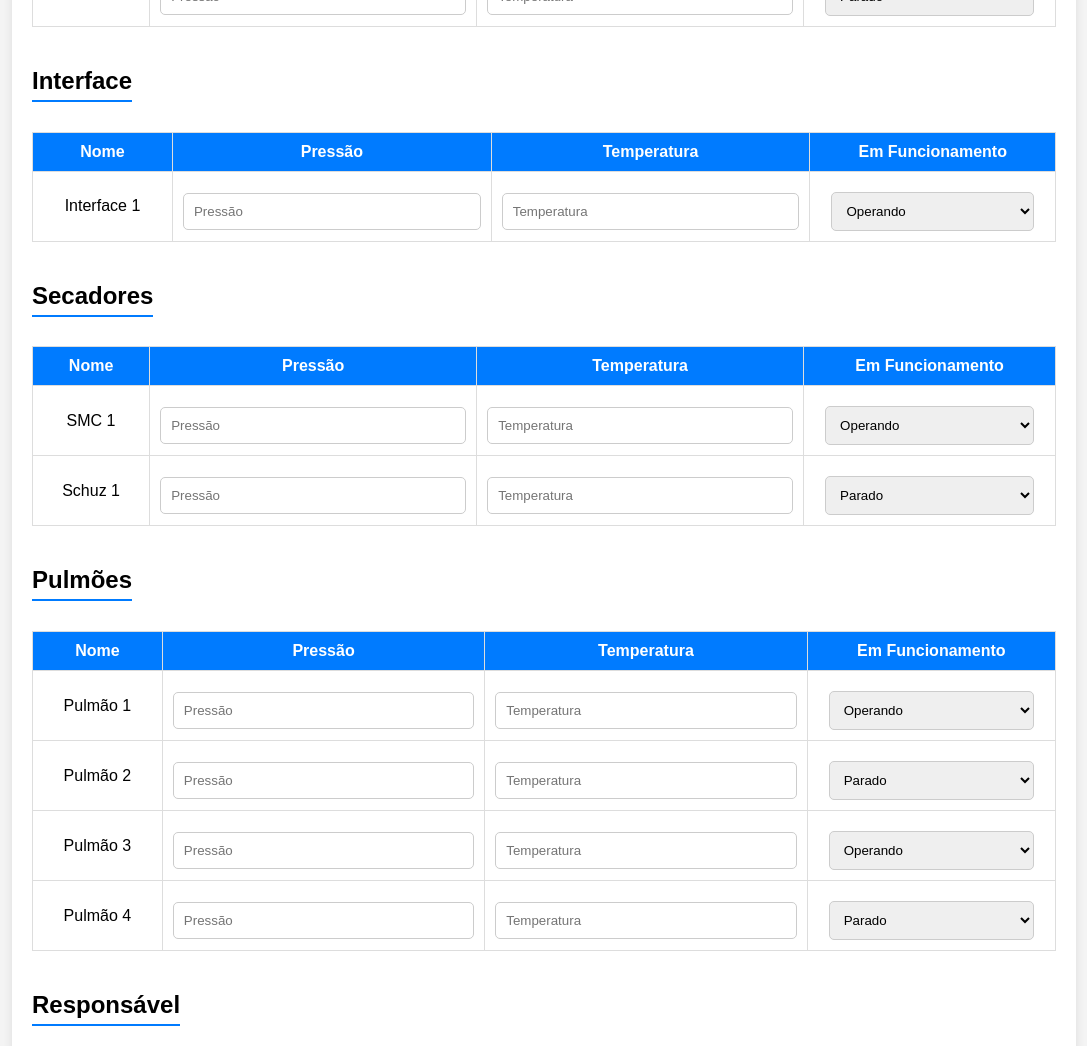
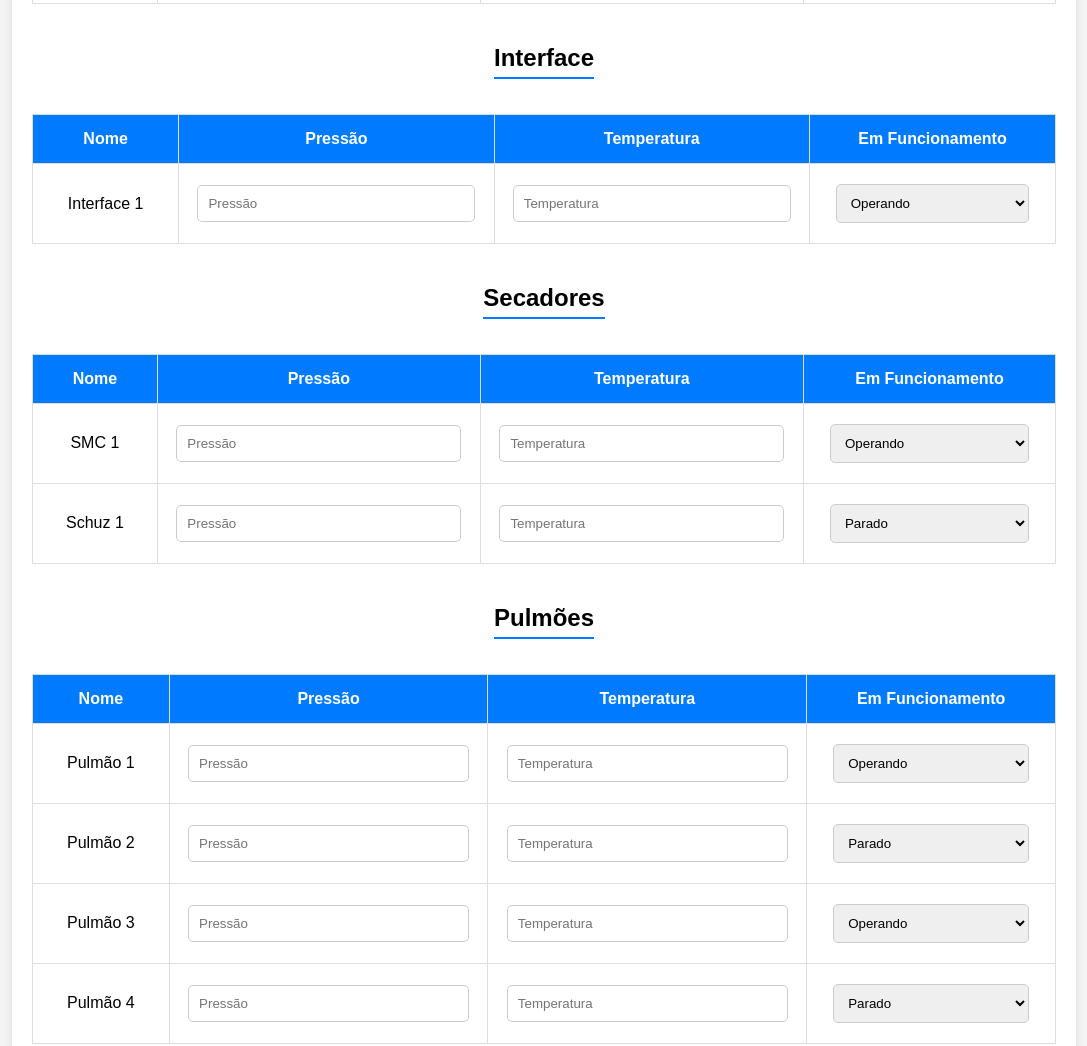
Before and after one commit to Damaris34/Compressores, a plain HTML site: page index.html in a window 1280 px wide. Shown: the top 1046 px of the page, without its empty margins (96-1183 px from the left). Drawn offline with nearby package versions, Linux system fonts and the light colour scheme.

Commit message:
Update styles.css

```diff
--- a/styles.css
+++ b/styles.css
@@ -24,19 +24,20 @@ body {
 
 .section {
     margin-top: 20px;
-    text-align: left;
+    text-align: center;
 }
 
 .section h2 {
     border-bottom: 2px solid #007BFF;
     padding-bottom: 5px;
     display: inline-block;
+    margin-bottom: 15px;
 }
 
 table {
     width: 100%;
     border-collapse: collapse;
-    margin-top: 10px;
+    margin: 20px auto;
 }
 
 table, th, td {
@@ -44,7 +45,7 @@ table, th, td {
 }
 
 th, td {
-    padding: 10px;
+    padding: 15px;
     text-align: center;
 }
 
@@ -54,11 +55,12 @@ th {
 }
 
 input[type="text"], input[type="file"], select {
-    width: calc(100% - 22px);
+    width: 90%;
     padding: 10px;
-    margin-top: 10px;
+    margin: 5px auto;
     border: 1px solid #ccc;
     border-radius: 5px;
+    display: block;
 }
 
 button {
```
